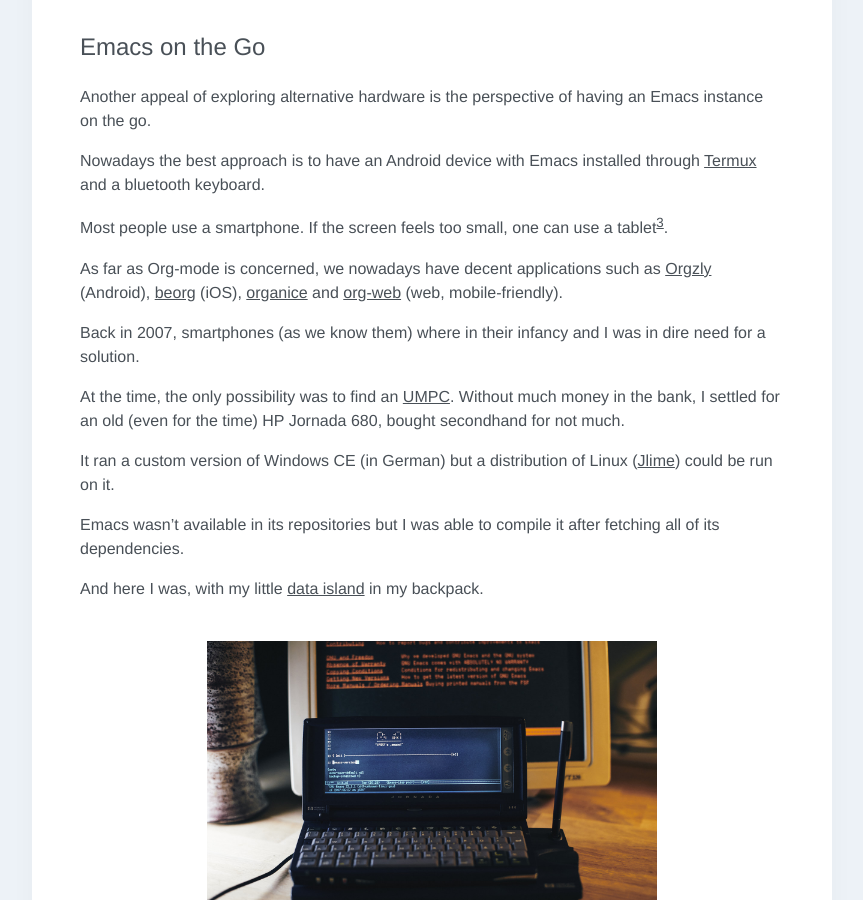
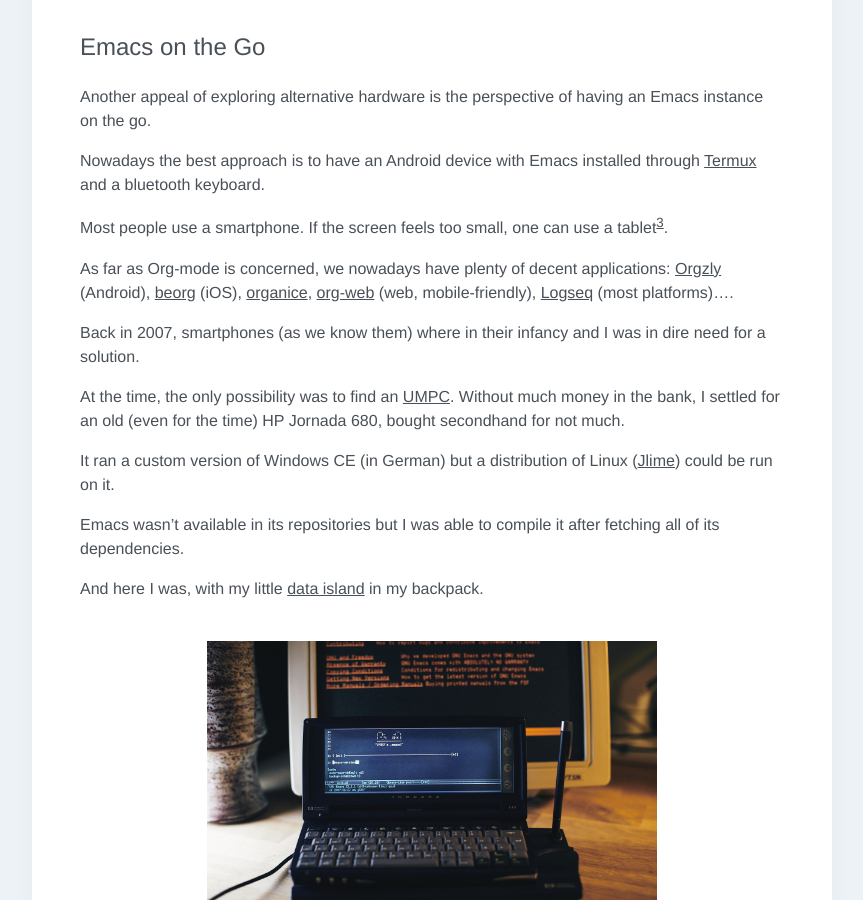
Before and after one commit to p3r7/blog, a Jekyll site: the page built from _posts/2020-09-02-emacs-in-odd-places.md, in a window 1280 px wide and 900 px high, scrolled down 1353 px. Shown: the whole window, without its empty margins (208-1071 px from the left). Built offline with Jekyll 4.4.1, drawn with Linux system fonts in a browser that asks for light colours; some web fonts are replaced.

Commit message:
add Logseq

```diff
--- a/_posts/2020-09-02-emacs-in-odd-places.md
+++ b/_posts/2020-09-02-emacs-in-odd-places.md
@@ -51,7 +51,7 @@ Nowadays the best approach is to have an Android device with Emacs installed thr
 
 Most people use a smartphone. If the screen feels too small, one can use a tablet[^4].
 
-As far as Org-mode is concerned, we nowadays have decent applications such as [Orgzly](http://www.orgzly.com/) (Android), [beorg](https://beorgapp.com/) (iOS), [organice](https://organice.200ok.ch/) and [org-web](https://org-web.org/) (web, mobile-friendly).
+As far as Org-mode is concerned, we nowadays have plenty of decent applications:  [Orgzly](http://www.orgzly.com/) (Android), [beorg](https://beorgapp.com/) (iOS), [organice](https://organice.200ok.ch/), [org-web](https://org-web.org/) (web, mobile-friendly), [Logseq](https://logseq.com/) (most platforms)....
 
 Back in 2007, smartphones (as we know them) where in their infancy and I was in dire need for a solution.
 
```
